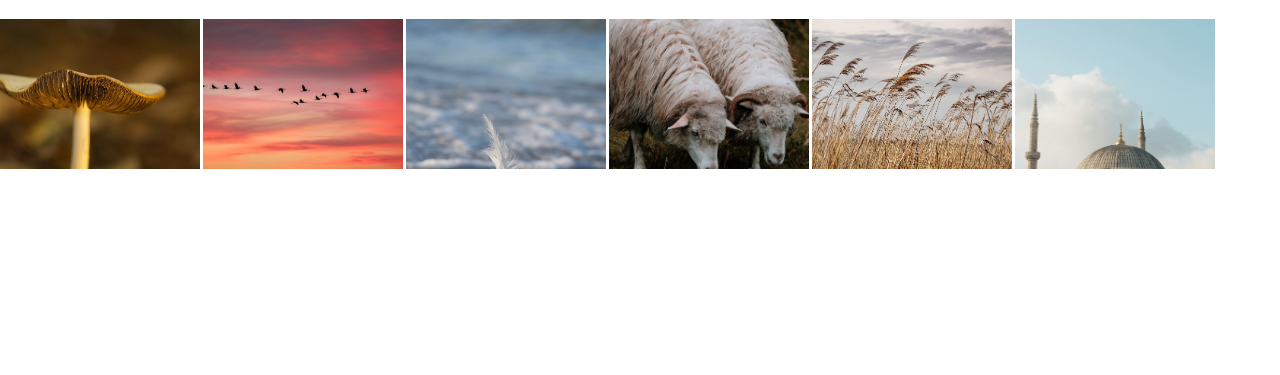
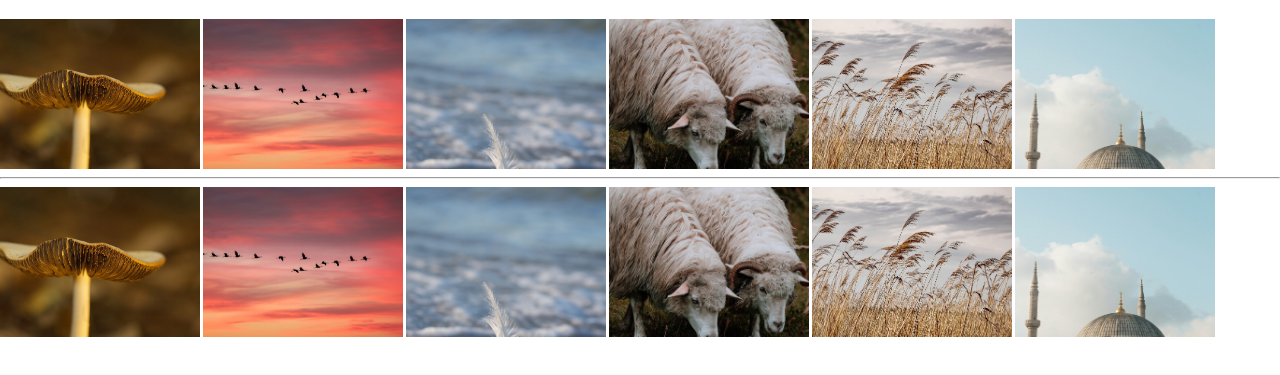
Before and after one commit to bastivogt/jquery.sevo-lightbox, a website: page index.html in a window 1280 px wide. Shown: the part 61-436 px from the top of the page. Drawn offline with nearby package versions, Linux system fonts and the light colour scheme.

Commit message:
find by data-gallery-item

```diff
--- a/app.js
+++ b/app.js
@@ -1,9 +1,12 @@
 (function($) {
     console.log("Hello world!");
-    $("#gallery").sevoLightbox({
+    $("body").sevoLightbox({
         closeContent: "Schließen",
         closeAtClick: true,
         showCaption: true,
         overlayBackgroundColor: "rgba(0, 0, 0, 0.8)"
     });
+
+
+
 }(jQuery));
--- a/index.html
+++ b/index.html
@@ -11,34 +11,69 @@
 <body>
     <h1>Sevo Lightbox</h1>
 
-    <ul id="gallery">
+    <ul id="gallery" class="gallery">
         <li>
-            <a href="/images/autumn-9890468_1280.jpg" data-caption="Lovely autumn">
+            <a href="/images/autumn-9890468_1280.jpg" data-caption="Lovely autumn" data-gallery-item>
                 <img src="/images/autumn-9890468_1280.jpg" alt="Autumn">
             </a>
         </li>
         <li>
-            <a href="/images/cranes-9858983_1280.jpg" data-caption="Cool cranes">
+            <a href="/images/cranes-9858983_1280.jpg" data-caption="Cool cranes" data-gallery-item>
                 <img src="/images/cranes-9858983_1280.jpg" alt="Cranes">
             </a>
         </li>
         <li>
-            <a href="/images/feather-9862263_1280.jpg" data-caption="A light feather">
+            <a href="/images/feather-9862263_1280.jpg" data-caption="A light feather" data-gallery-item>
                 <img src="/images/feather-9862263_1280.jpg" alt="Feather">
             </a>
         </li>
         <li>
-            <a href="/images/nature-9899712_1280.jpg" data-caption="The nature">
+            <a href="/images/nature-9899712_1280.jpg" data-caption="The nature" data-gallery-item>
                 <img src="/images/nature-9899712_1280.jpg" alt="Nature">
             </a>
         </li>
         <li>
-            <a href="/images/reed-9540853_1280.jpg" data-caption="Reed">
+            <a href="/images/reed-9540853_1280.jpg" data-caption="Reed" data-gallery-item>
                 <img src="/images/reed-9540853_1280.jpg" alt="Reed">
             </a>
         </li>
         <li>
-            <a href="/images/sheikh-zayed-grand-mosque-9868660_1280.jpg">
+            <a href="/images/sheikh-zayed-grand-mosque-9868660_1280.jpg" data-gallery-item>
+                <img src="/images/sheikh-zayed-grand-mosque-9868660_1280.jpg" alt="Mosque">
+            </a>
+        </li>
+    </ul>
+
+    <hr>
+
+     <ul id="gallery2" class="gallery">
+        <li>
+            <a href="/images/autumn-9890468_1280.jpg" data-caption="Lovely autumn" data-gallery-item>
+                <img src="/images/autumn-9890468_1280.jpg" alt="Autumn">
+            </a>
+        </li>
+        <li>
+            <a href="/images/cranes-9858983_1280.jpg" data-caption="Cool cranes" data-gallery-item>
+                <img src="/images/cranes-9858983_1280.jpg" alt="Cranes">
+            </a>
+        </li>
+        <li>
+            <a href="/images/feather-9862263_1280.jpg" data-caption="A light feather" data-gallery-item>
+                <img src="/images/feather-9862263_1280.jpg" alt="Feather">
+            </a>
+        </li>
+        <li>
+            <a href="/images/nature-9899712_1280.jpg" data-caption="The nature" data-gallery-item>
+                <img src="/images/nature-9899712_1280.jpg" alt="Nature">
+            </a>
+        </li>
+        <li>
+            <a href="/images/reed-9540853_1280.jpg" data-caption="Reed" data-gallery-item>
+                <img src="/images/reed-9540853_1280.jpg" alt="Reed">
+            </a>
+        </li>
+        <li>
+            <a href="/images/sheikh-zayed-grand-mosque-9868660_1280.jpg" data-gallery-item>
                 <img src="/images/sheikh-zayed-grand-mosque-9868660_1280.jpg" alt="Mosque">
             </a>
         </li>
--- a/style.css
+++ b/style.css
@@ -8,7 +8,7 @@ body {
 }
 
 
-ul#gallery{
+ul.gallery{
     list-style-type: none;
     margin: 0;
     padding: 0;
@@ -17,12 +17,12 @@ ul#gallery{
     gap: 3px;
 }
 
-ul#gallery li {
+ul.gallery li {
     margin: 0;
     padding: 0;
 }
 
-ul#gallery img {
+ul.gallery img {
     width: 200px;
     height: 150px;
     object-fit: cover;
@@ -31,6 +31,6 @@ ul#gallery img {
     transition: all ease .3s;
 }
 
-ul#gallery img:hover {
+ul.gallery img:hover {
     transform: scale(.95);
 }
```
Also changed, not shown: jquery.sevo-lightbox-gallery.js.
